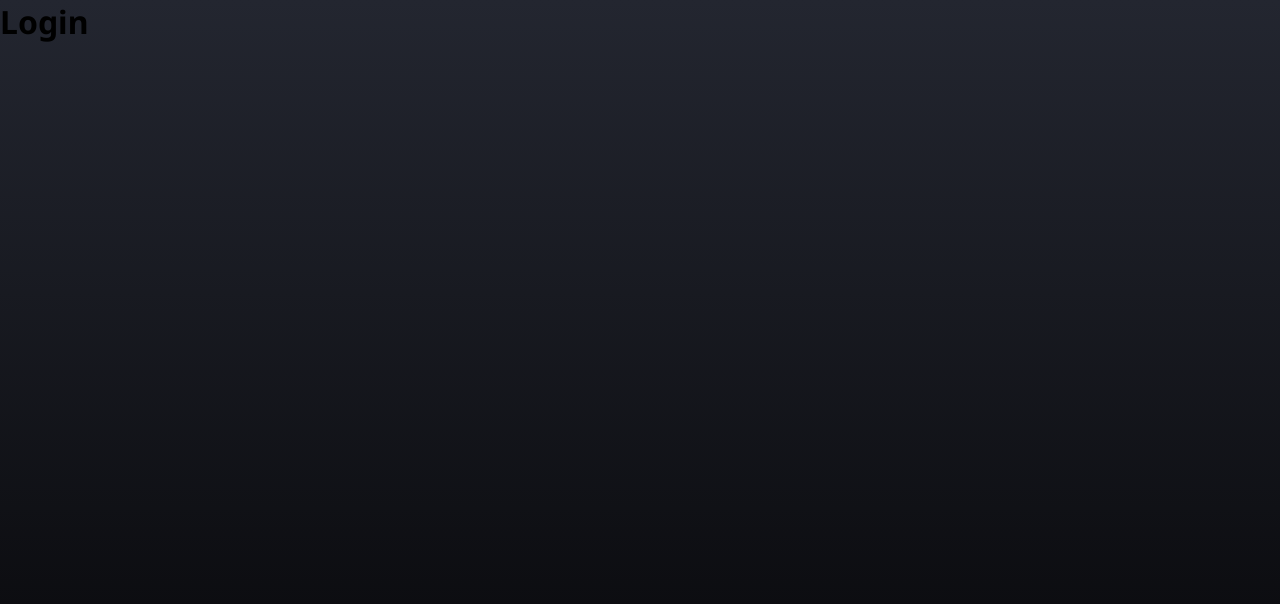
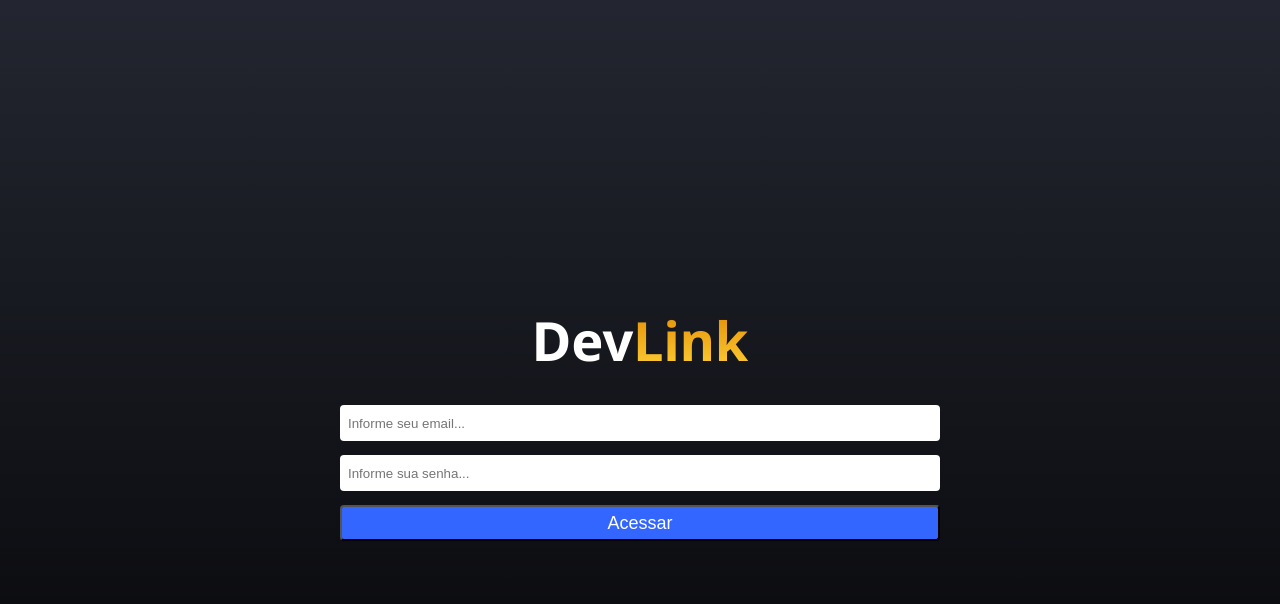
Before and after one commit to pablokaliel/FromScratch, a React (Create React App) app: page /login in a window 1280 px wide. Shown: the top 604 px of the page. Built offline with nearby package versions, Linux system fonts and the light colour scheme.

Commit message:
create homepage and system login

```diff
--- a/package.json
+++ b/package.json
@@ -6,10 +6,13 @@
     "@testing-library/jest-dom": "^5.16.5",
     "@testing-library/react": "^13.4.0",
     "@testing-library/user-event": "^13.5.0",
+    "firebase": "^9.13.0",
     "react": "^18.2.0",
     "react-dom": "^18.2.0",
+    "react-icons": "^4.6.0",
     "react-router-dom": "^6.4.3",
     "react-scripts": "5.0.1",
+    "react-toastify": "^9.1.1",
     "web-vitals": "^2.1.4"
   },
   "scripts": {
--- a/src/components/Logo/styles.css
+++ b/src/components/Logo/styles.css
@@ -1,12 +1,12 @@
-.logo{
+.logo {
   margin-top: 44px;
   margin-bottom: 28px;
   color: #fff;
   font-size: 54px;
 }
 
-.logo-text{
-  background:linear-gradient(#e18700,#ffd43a);
+.logo-text {
+  background: linear-gradient(#e18700, #ffd43a);
   background-clip: text;
   -webkit-background-clip: text;
   -webkit-text-fill-color: transparent;
--- /dev/null
+++ b/src/components/Social/index.js
@@ -0,0 +1,11 @@
+import "./styles.css"
+
+function Social({url,children}) {
+  return (
+    <a className="social" href={url} rel="noopener noreferrer" target="_blank">
+      {children}
+    </a>
+   );
+}
+
+export default Social;
--- /dev/null
+++ b/src/components/Social/styles.css
@@ -0,0 +1,7 @@
+.social svg{
+  transition:all 0.4s;
+}
+
+.social svg:hover{
+  transform: scale(1.06);
+}
--- a/src/index.js
+++ b/src/index.js
@@ -2,12 +2,15 @@ import React from 'react';
 import ReactDOM from 'react-dom/client';
 import {router} from './App';
 import './index.css';
+import  'react-toastify/dist/ReactToastify.css';
+import {ToastContainer} from 'react-toastify'
 
 import {RouterProvider} from 'react-router-dom'
 
 const root = ReactDOM.createRoot(document.getElementById('root'));
 root.render(
   <React.StrictMode>
+    <ToastContainer autoClose={1500} />
     <RouterProvider router={router} />
   </React.StrictMode>
 );
--- a/src/pages/home/index.js
+++ b/src/pages/home/index.js
@@ -1,20 +1,33 @@
-import './styles.css'
+import Social from "../../components/Social";
+import "./styles.css";
+import {FaFacebook,FaInstagram,FaGithub} from  'react-icons/fa'
 
 function Home() {
   return (
-    <div className='container'>
+    <div className="container">
       <h1>Pablo Kaliel</h1>
-      <span>Veja meus links abaixo:</span>
+      <span>Veja meus links abaixo: 👇</span>
 
-      <main className='links'>
-      <section className="link-area">
-        <a href='#'>
-          <p className='link-text'>Youtube</p>
-        </a>
-      </section>
+      <main className="links">
+        <section className="link-area">
+          <a href="#">
+            <p className="link-text">Youtube</p>
+          </a>
+        </section>
+        <footer>
+          <Social url="https://facebook.com/pablokaliel">
+            <FaFacebook size={35} color="#fff"/>
+          </Social>
+          <Social url="https://instagram.com/pablokaliel">
+            <FaInstagram size={35} color="#fff"/>
+          </Social>
+          <Social url="https://github.com/pablokaliel">
+            <FaGithub size={35} color="#fff"/>
+          </Social>
+        </footer>
       </main>
     </div>
-   );
+  );
 }
 
 export default Home;
--- a/src/pages/home/styles.css
+++ b/src/pages/home/styles.css
@@ -46,3 +46,32 @@
 .link-area:hover{
   transform: scale(1.04);
 }
+
+footer{
+  display: flex;
+  justify-content: center;
+  gap: 14px;
+  margin: 18px 0;
+}
+
+@media screen and (max-width:550px){
+  .container h1{
+    font-size: 32px;
+    text-align: center;
+  }
+
+  .link-text{
+    font-size: 16px;
+  }
+}
+
+@media screen and (max-width:360){
+  .container h1{
+    font-size: 24px;
+    text-align: center;
+  }
+
+  .link-text{
+    font-size: 14px;
+  }
+}
--- a/src/pages/login/index.js
+++ b/src/pages/login/index.js
@@ -1,7 +1,58 @@
+import { useState } from "react";
+import Logo from "../../components/Logo";
+import { auth } from "../../services/firebaseConnection";
+import "./styles.css"
+import {signInWithEmailAndPassword} from 'firebase/auth'
+import {useNavigate} from 'react-router-dom'
+
+import {toast} from 'react-toastify'
+
 function Login() {
+
+  const [email, setEmail] = useState("");
+  const [password, setPassword] = useState("");
+
+  const navigate = useNavigate();
+
+  function handleLogin(e) {
+    e.preventDefault();
+
+    if(email === "" ||  password === ""){
+      alert("Preencha todos os campos.");
+      return;
+    }
+
+    signInWithEmailAndPassword(auth,email,password)
+    .then(() =>{
+      toast.success("Bem vindo!")
+      navigate("/admin",{replace:true});
+    })
+    .catch(()=>{
+      toast.error("Erro ao tentar fazer login!")
+      console.log("error");
+    })
+  }
+
+
   return (
-    <div>
-      <h1>Login</h1>
+    <div className="login-container">
+      <Logo/>
+      <form className="form" onSubmit={handleLogin}>
+        <input
+        type="email"
+        placeholder="Informe seu email..."
+        value={email}
+        onChange={(e) => setEmail(e.target.value)}
+        />
+        <input
+        type="password"
+        placeholder="Informe sua senha..."
+        autoComplete="on"
+        value={password}
+        onChange={(e) => setPassword(e.target.value)}
+        />
+        <button type="submit">Acessar</button>
+      </form>
     </div>
    );
 }
--- /dev/null
+++ b/src/pages/login/styles.css
@@ -0,0 +1,33 @@
+.login-container{
+  display: flex;
+  flex-direction: column;
+  justify-content: center;
+  align-items: center;
+  height: 100vh;
+  width: 100%;
+
+}
+
+.form{
+  display: flex;
+  flex-direction: column;
+  width: 100%;
+  max-width: 600px;
+}
+
+.form input{
+  border: 0;
+  height: 36px;
+  margin-bottom: 14px;
+  border-radius: 4px;
+  padding: 0 8px;
+  outline: none;
+}
+
+.form button{
+  height: 36px;
+  border-radius: 4px;
+  background-color: #3366ff;
+  color:#fff;
+  font-size: 18px;
+}
--- /dev/null
+++ b/src/services/firebaseConnection.js
@@ -0,0 +1,20 @@
+import { initializeApp } from "firebase/app";
+import {getFirestore} from "firebase/firestore"
+import {getAuth} from 'firebase/auth'
+
+const firebaseConfig = {
+  apiKey: "AIzaSyD0SPT_PrX0atLv16EBFLMqwdP0FMKpz2Y",
+  authDomain: "devlinks-155d9.firebaseapp.com",
+  projectId: "devlinks-155d9",
+  storageBucket: "devlinks-155d9.appspot.com",
+  messagingSenderId: "126118522837",
+  appId: "1:126118522837:web:cc12a4f72692dc4a61975c",
+  measurementId: "G-JTRG4H9ZW0"
+};
+
+const firebaseApp = initializeApp(firebaseConfig);
+
+const db = getFirestore(firebaseApp);
+const auth = getAuth(firebaseApp);
+
+export {db, auth};
```
Also changed, not shown: src/components/Logo/index.js (+7 -5 lines), src/pages/admin/styes.css (added), 2 other files (tests, documents, lock files or other folders).
